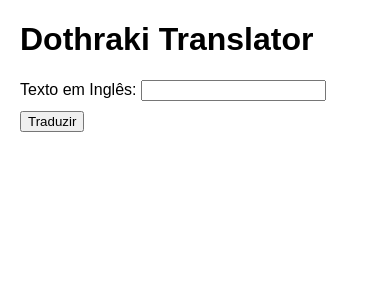
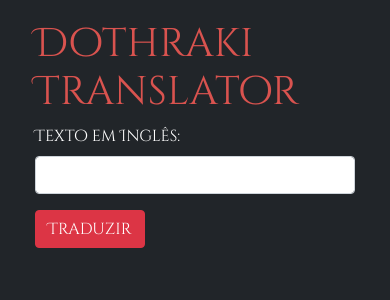
Before and after one commit to kritgarb/dothraki-translation, a Flask app: page / in a window 390 px wide. Shown: the top 300 px of the page. Run offline with Flask 3, Linux system fonts and the light colour scheme; some libraries are stand-ins or nearby versions.

Commit message:
style: Add customization and enhance web page design
- Integrate Bootstrap framework for responsive and modern styles.
- Add thematic colors and styles inspired by Game of Thrones.
- Use 'Cinzel Decorative' font for a more thematic touch.

```diff
--- a/app.py
+++ b/app.py
@@ -1,7 +1,9 @@
 from flask import Flask, render_template, request
+from flask_bootstrap import Bootstrap
 import requests
 
 app = Flask(__name__)
+Bootstrap(app)
 
 def translate_to_dothraki(text, api_key=None):
     base_url = "https://api.funtranslations.com/translate/dothraki.json"
--- a/templates/index.html
+++ b/templates/index.html
@@ -4,10 +4,20 @@
     <meta charset="UTF-8">
     <meta name="viewport" content="width=device-width, initial-scale=1.0">
     <title>Dothraki Translator</title>
+    <link rel="stylesheet" href="https://stackpath.bootstrapcdn.com/bootstrap/4.3.1/css/bootstrap.min.css">  <!-- Adicione o link para o Bootstrap CSS -->
+    <link rel="stylesheet" href="https://fonts.googleapis.com/css?family=Cinzel+Decorative&display=swap">
     <style>
         body {
-            font-family: Arial, sans-serif;
+            font-family: 'Cinzel Decorative', cursive;
+            background-color: #212529;
+            color: #ffffff;
             margin: 20px;
+        }
+        h1 {
+            color: #d9534f;
+        }
+        label {
+            color: #ffffff;
         }
         input, button {
             margin-bottom: 10px;
@@ -15,21 +25,32 @@
     </style>
 </head>
 <body>
+    <div class="container">
         <h1>Dothraki Translator</h1>
 
         <form action="/translate" method="post">
+            <div class="form-group">
                 <label for="english_text">Texto em Inglês:</label>
-        <input type="text" id="english_text" name="english_text" required>
-        <br>
-        <button type="submit">Traduzir</button>
+                <input type="text" class="form-control" id="english_text" name="english_text" required>
+            </div>
+            <button type="submit" class="btn btn-danger">Traduzir</button>
         </form>
 
         {% if english_text %}
+        <div class="alert alert-info mt-3">
             <p>Texto original: {{ english_text }}</p>
+        </div>
         {% endif %}
 
         {% if translated_text %}
+        <div class="alert alert-success mt-3">
             <p>Texto traduzido para Dothraki: {{ translated_text }}</p>
+        </div>
         {% endif %}
+    </div>
+
+    <script src="https://code.jquery.com/jquery-3.3.1.slim.min.js"></script>  <!-- Adicione os scripts do Bootstrap -->
+    <script src="https://cdnjs.cloudflare.com/ajax/libs/popper.js/1.14.7/umd/popper.min.js"></script>
+    <script src="https://stackpath.bootstrapcdn.com/bootstrap/4.3.1/js/bootstrap.min.js"></script>
 </body>
 </html>
```
Lines whose indentation alone changed are shown as unchanged.
